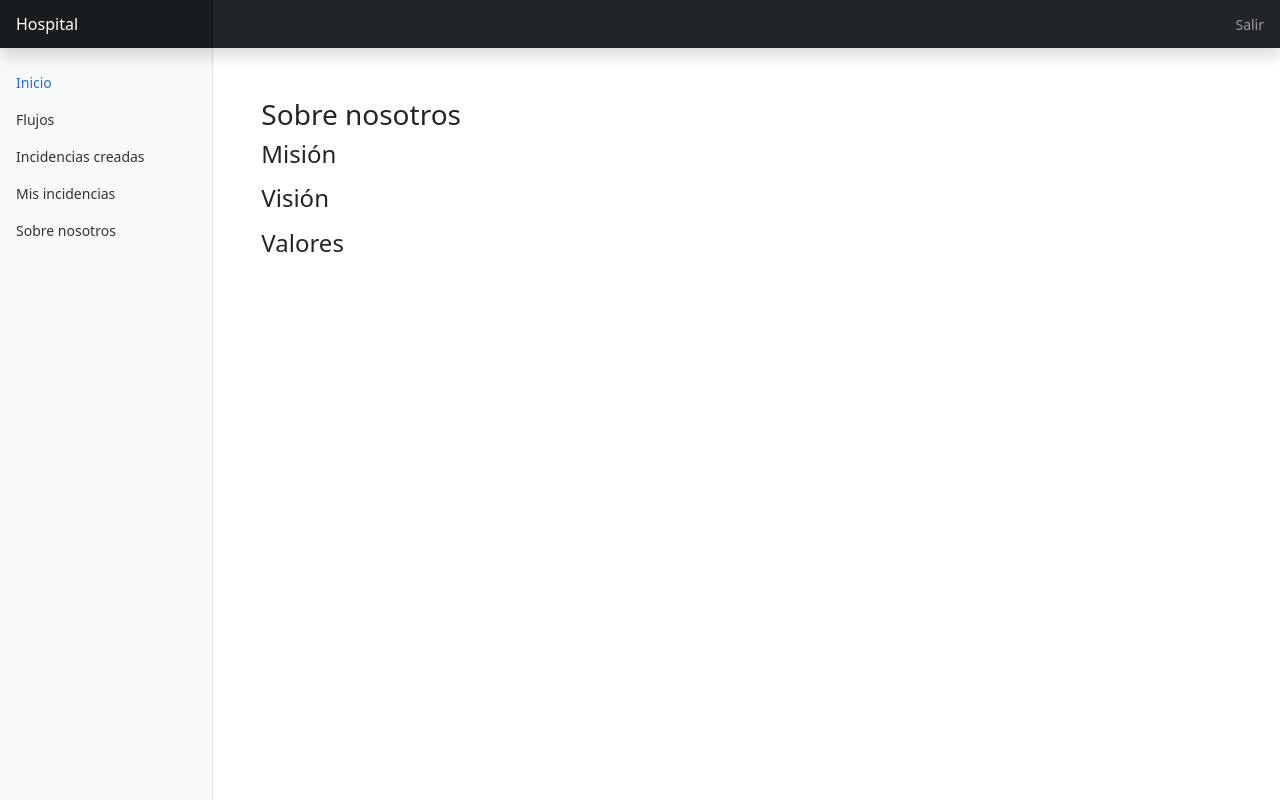
After one commit to kennychavez777/qa_project, a Flask app: template templates/about_us.html in a window 1280 px wide. The commit adds this page. Run offline with Flask 2, Linux system fonts and the light colour scheme; the template is opened without the code that fills it, so the values that code supplies are empty; the visitor is signed in with stand-in values (Sample User, id 1); some libraries are stand-ins or nearby versions.

Commit message:
Added about us template

```diff
--- a/app.py
+++ b/app.py
@@ -167,6 +167,15 @@ def send_email(id_usuario_afectado):
     msg.html = 'Estimado ' + user[1] + ', <br><br>Se ha creado una nueva incidencia a su nombre, por favor entrar al sistema y revisar. <br><br>¡Saludos!'
     mail.send(msg)
 
+@app.route('/about-us')
+def get_about_us():
+    cursor = mysql.connection.cursor()
+    cursor.execute('SELECT * FROM tb_config WHERE id=1')
+    about = cursor.fetchone()
+
+    values = about[4].split(',')
+
+    return render_template('about_us.html', data=[about, values])
 
 if __name__ == '__main__':
     app.run(port=3000, debug=True)
--- /dev/null
+++ b/templates/about_us.html
@@ -0,0 +1,25 @@
+{% extends "layout.html" %}
+{% block body %}
+
+<div class="container">
+    <div class="row">
+        <h3 style="margin-top: 50px;">Sobre nosotros</h3>
+        <div class="col-lg-12 col-md-12 col-sm-12">
+            <h4>Misión</h4>
+            <p>{{ data.0.2 }}</p>
+        </div>
+        <div class="col-lg-12 col-md-12 col-sm-12">
+            <h4>Visión</h4>
+            <p>{{ data.0.3 }}</p>
+        </div>
+        <div class="col-lg-12 col-md-12 col-sm-12">
+            <h4>Valores</h4>
+            <ul>
+                {% for value in data.1 %}
+                    <li>{{ value }}</li>
+                {% endfor %}
+            </ul>
+        </div>
+    </div>
+</div>
+{% endblock %}
--- a/templates/layout.html
+++ b/templates/layout.html
@@ -80,6 +80,12 @@
                                     Mis incidencias
                                 </a>
                             </li>
+                            <li class="nav-item">
+                                <a class="nav-link" href="/about-us">
+                                    <span data-feather="shopping-cart"></span>
+                                    Sobre nosotros
+                                </a>
+                            </li>
                         </ul>
                     </div>
                 </nav>
```
